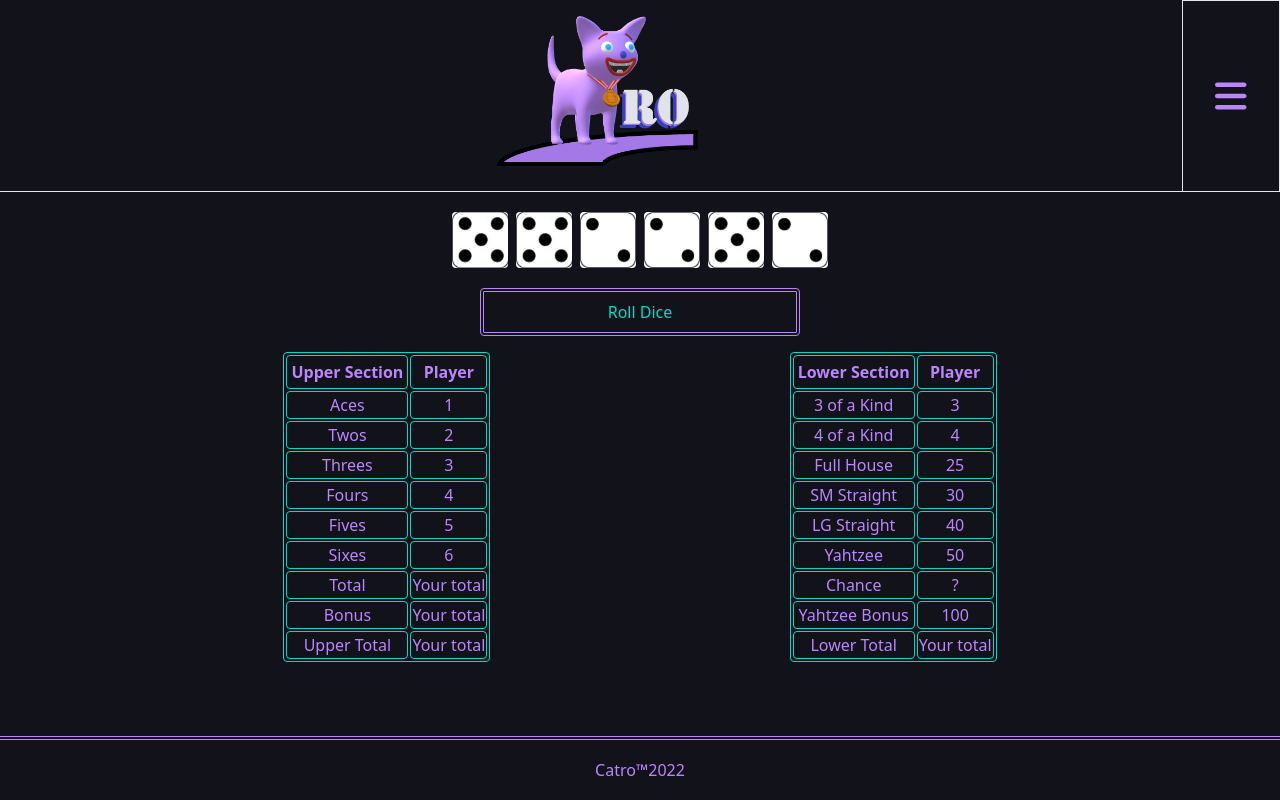
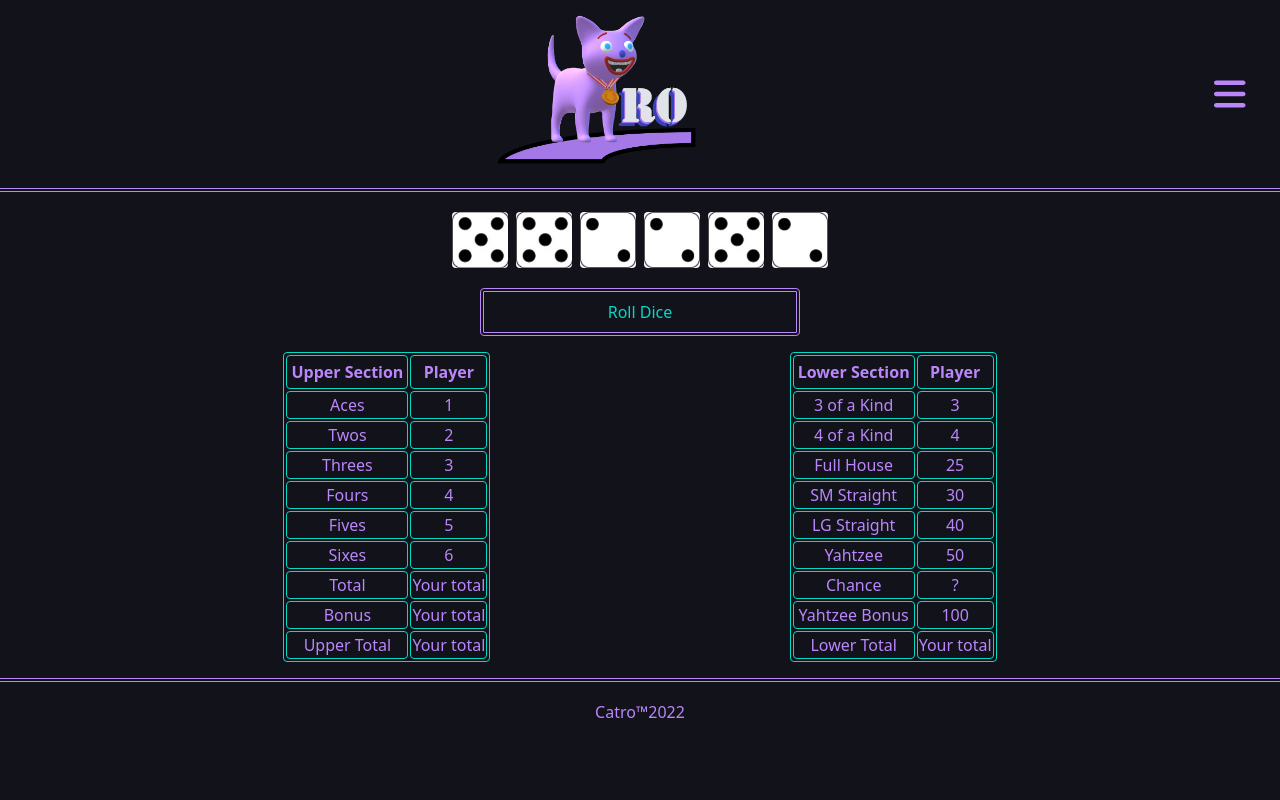
Before and after one commit to JoelKovalcson/Catro-Gaming, a React (Create React App) app in the folder client/: page /yahtzee in a window 1280 px wide. Built offline with nearby package versions, Linux system fonts and the light colour scheme; what tw-elements would draw is missing.

Commit message:
fixed footer

```diff
--- a/client/src/components/Footer.js
+++ b/client/src/components/Footer.js
@@ -3,7 +3,7 @@ import React from 'react';
 const Footer = () => {
 	return (
 		<>
-			<div className='absolute inset-x-0 bottom-0 border-t-4 border-double border-pastel-purple h-16 flex flex-col sm:flex-row justify-center border-t-2 '>
+			<div className='inset-x-0 bottom-0 border-t-4 border-double border-pastel-purple h-16 flex flex-col sm:flex-row justify-center border-t-2 '>
 				<h3 className='flex justify-center sm:m-auto'>Catro™2022</h3>
 			{/* <div className='flex justify-end border-t-4 border-double border-pastel-purple'>
 				<span className='text-light-blue'></span>
--- a/client/src/components/Header.js
+++ b/client/src/components/Header.js
@@ -25,8 +25,8 @@ const Header = () => {
 	else {
 		return (
 			<header className='flex flex-col sm:flex sm:flex-row sm:h-48'>
-				<Link to='/' className='sm:w-full h-48 bg-logo bg-center bg-contain bg-no-repeat text-center border-b p-4 '></Link>
-				<div className='flex border justify-center w-full sm:w-1/12'>
+				<Link to='/' className='sm:w-full h-48 bg-logo bg-center bg-contain bg-no-repeat text-center border-b-4 border-double border-pastel-purple p-4 '></Link>
+				<div className='flex justify-center w-full sm:w-1/12 border-b-4 border-double border-pastel-purple p-4'>
 					<button className='text-4xl m-auto hover:text-dark-blue hover:shadow-lg
 						focus:text-dark-blue focus:shadow-lg focus:outline-none focus:ring-0
 						active:text-blue-800 active:shadow-lg
```
